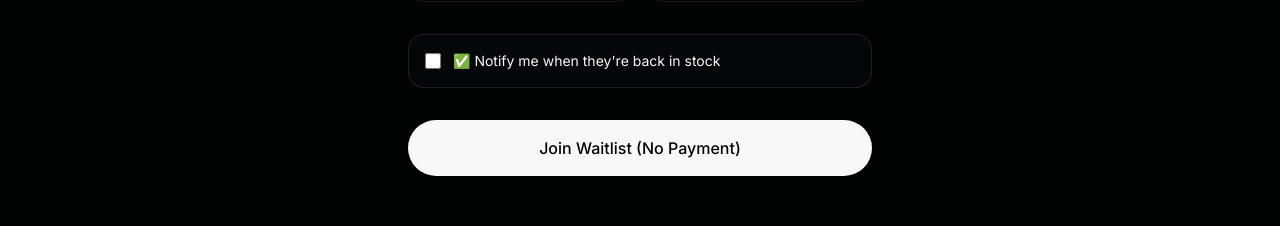
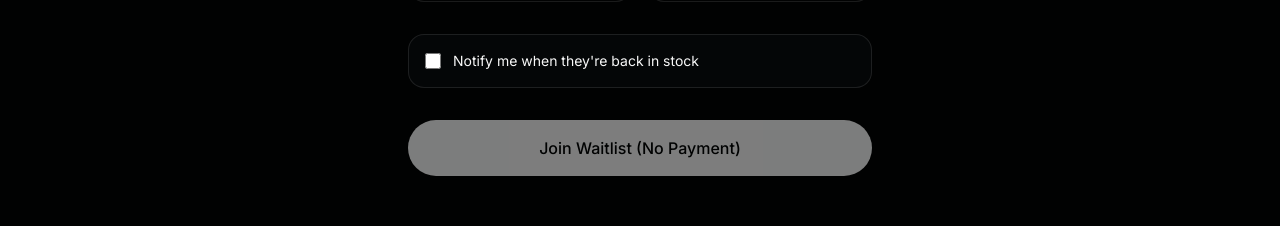
Before and after one commit to analystibpateladesh/Gochrome, a React (Vite) app: page /waitlist in a window 1280 px wide. Shown: the part 569-795 px from the top of the page. Built offline with nearby package versions, Linux system fonts and the light colour scheme; no server answers.

Commit message:
update repo

```diff
--- a/src/routes/waitlist.tsx
+++ b/src/routes/waitlist.tsx
@@ -50,37 +50,6 @@ function Waitlist() {
         total,
       });
 
-      {/*const orderPayload = {
-        orderId,
-        paymentId: "N/A",
-        razorpayOrderId: "N/A",
-        paymentStatus: "waitlist (no payment)",
-        customerName,
-        email: String(data.get("email") || ""),
-        phone: String(data.get("phone") || ""),
-        streetAddress: "",
-        city: "",
-        state: "",
-        pinCode: "",
-        notifyWhenBack: notify,
-        items: items.map((item) => ({
-          id: item.id,
-          name: item.name,
-          portType: (item as any).portType ?? "",
-          qty: item.qty,
-          price: item.price,
-          lineTotal: item.price * item.qty,
-        })),
-        total,
-        date: new Date().toISOString(),
-      };
-
-      try {
-        sessionStorage.setItem("latestOrder", JSON.stringify(orderPayload));
-      } catch (err) {
-        console.warn("Unable to persist order to sessionStorage", err);
-      }*/}
-
       clear();
       toast.success("You've joined the waitlist! We will notify you once stock is available.");
     } catch (error) {
@@ -120,15 +89,15 @@ function Waitlist() {
             className="mt-0.5 h-4 w-4 accent-primary cursor-pointer"
           />
           <label htmlFor="notify" className="text-sm cursor-pointer select-none">
-            ✅ Notify me when they're back in stock
+            Notify me when they're back in stock
           </label>
         </div>
 
         <button
           type="button"
-          disabled={loading}
+          disabled={loading || !notify}
           onClick={joinWaitlist}
-          className="w-full px-7 py-4 rounded-full bg-primary text-primary-foreground font-medium hover:opacity-90 disabled:opacity-50"
+          className="w-full px-7 py-4 rounded-full bg-primary text-primary-foreground font-medium hover:opacity-90 disabled:opacity-50 disabled:cursor-not-allowed"
         >
           {loading ? "Processing..." : "Join Waitlist (No Payment)"}
         </button>
```
